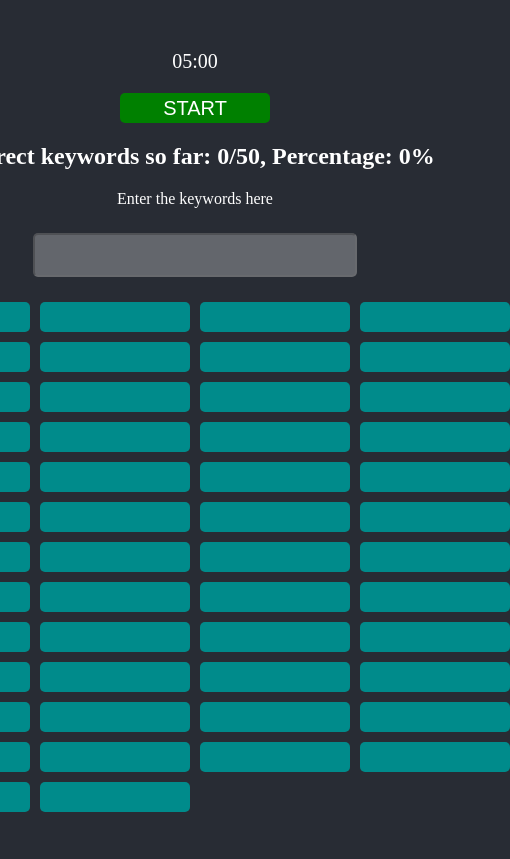
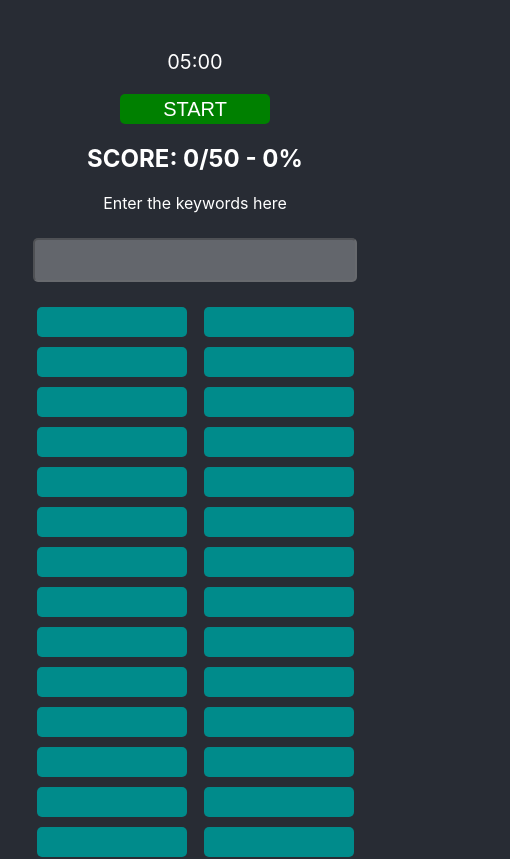
Before and after one commit to marco-amorim/keywords-game, a React (Create React App) app: page / in a window 390 px wide. Shown: the top 859 px of the page, 510 px wide, since content can reach past the window. Built offline with nearby package versions, Linux system fonts and the light colour scheme.

Commit message:
improve responsiveness

```diff
--- a/src/App.tsx
+++ b/src/App.tsx
@@ -1,8 +1,8 @@
-import './styles/global.css';
+import { useCallback, useEffect, useState } from 'react';
 import KeywordInput from './components/KeywordInput';
 import KeywordsBoard from './components/KeywordsBoard';
-import { useCallback, useEffect, useState } from 'react';
 import { allKeywords } from './data';
+import './styles/global.css';
 
 const GAME_TIME = 300;
 
@@ -83,9 +83,9 @@ const App = () => {
 			>
 				{isPaused ? 'START' : 'STOP'}
 			</button>
-			<h2>{`Correct keywords so far: ${correctWords.length}/${
+			<h2>{`SCORE: ${correctWords.length}/${
 				allKeywords.length
-			}, Percentage: ${calculatePercentage({
+			} - ${calculatePercentage({
 				keywordsAmount: allKeywords.length,
 				correctKeywords: correctWords.length,
 			})}%`}</h2>
--- a/src/components/KeywordsBoard/styles.css
+++ b/src/components/KeywordsBoard/styles.css
@@ -12,4 +12,12 @@
 	padding: 5px 0;
 	height: 20px;
 	width: 150px;
+	margin-left: auto;
+	margin-right: auto;
 }
+
+@media (max-width: 767px) {
+	.keywords-board {
+		grid-template-columns: auto auto;
+	}
+}
--- a/src/styles/global.css
+++ b/src/styles/global.css
@@ -10,10 +10,12 @@ body {
 	justify-content: center;
 	align-items: center;
 	flex-direction: column;
+	font-family: -apple-system, BlinkMacSystemFont, 'Segoe UI', Roboto, Oxygen,
+		Ubuntu, Cantarell, 'Open Sans', 'Helvetica Neue', sans-serif;
 }
 
 .game {
-	margin-top: 50px;
+	margin: 50px 0px;
 	display: flex;
 	justify-content: center;
 	align-items: center;
@@ -22,6 +24,7 @@ body {
 
 .game h2 {
 	margin-bottom: 20px;
+	text-align: center;
 }
 
 .game button {
```
